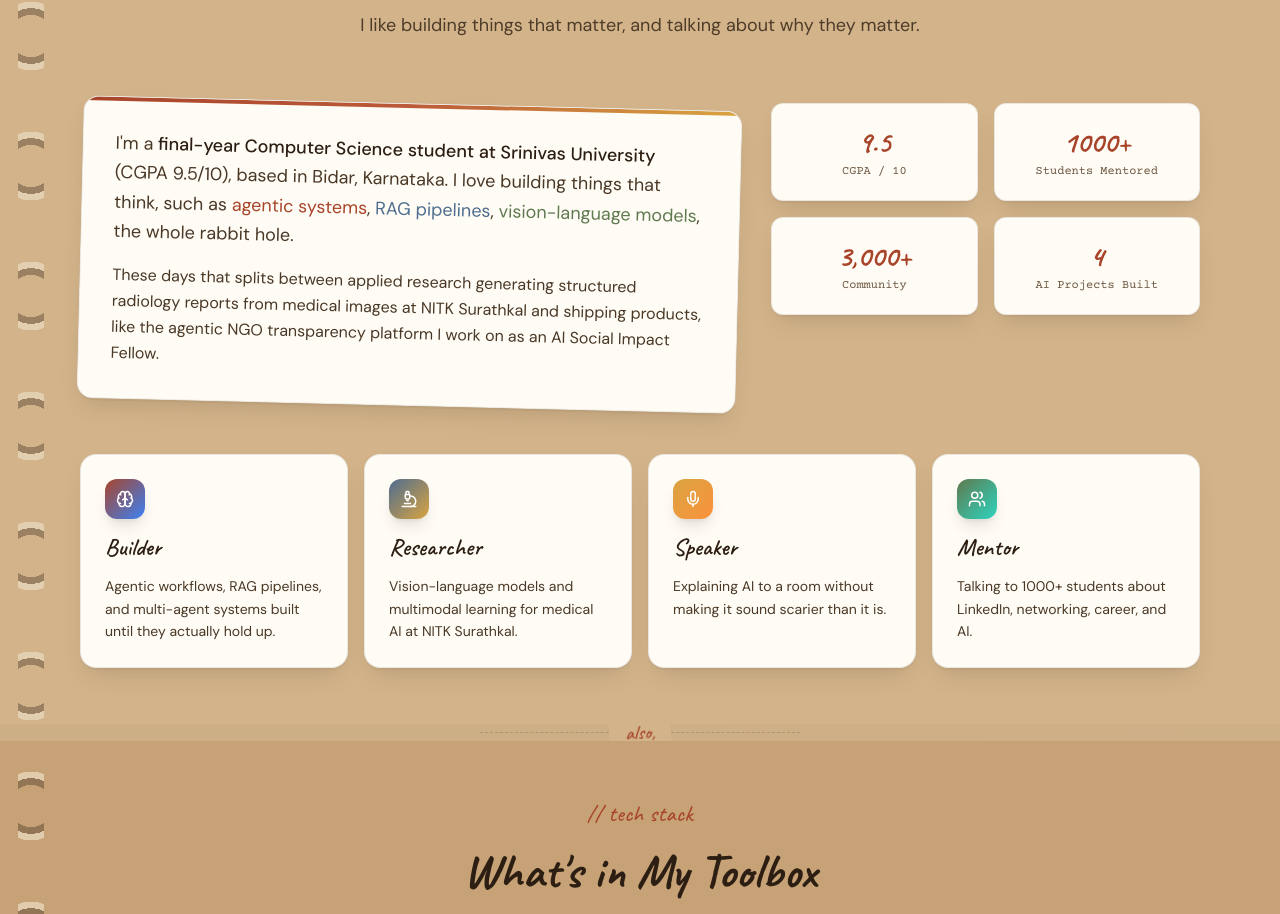
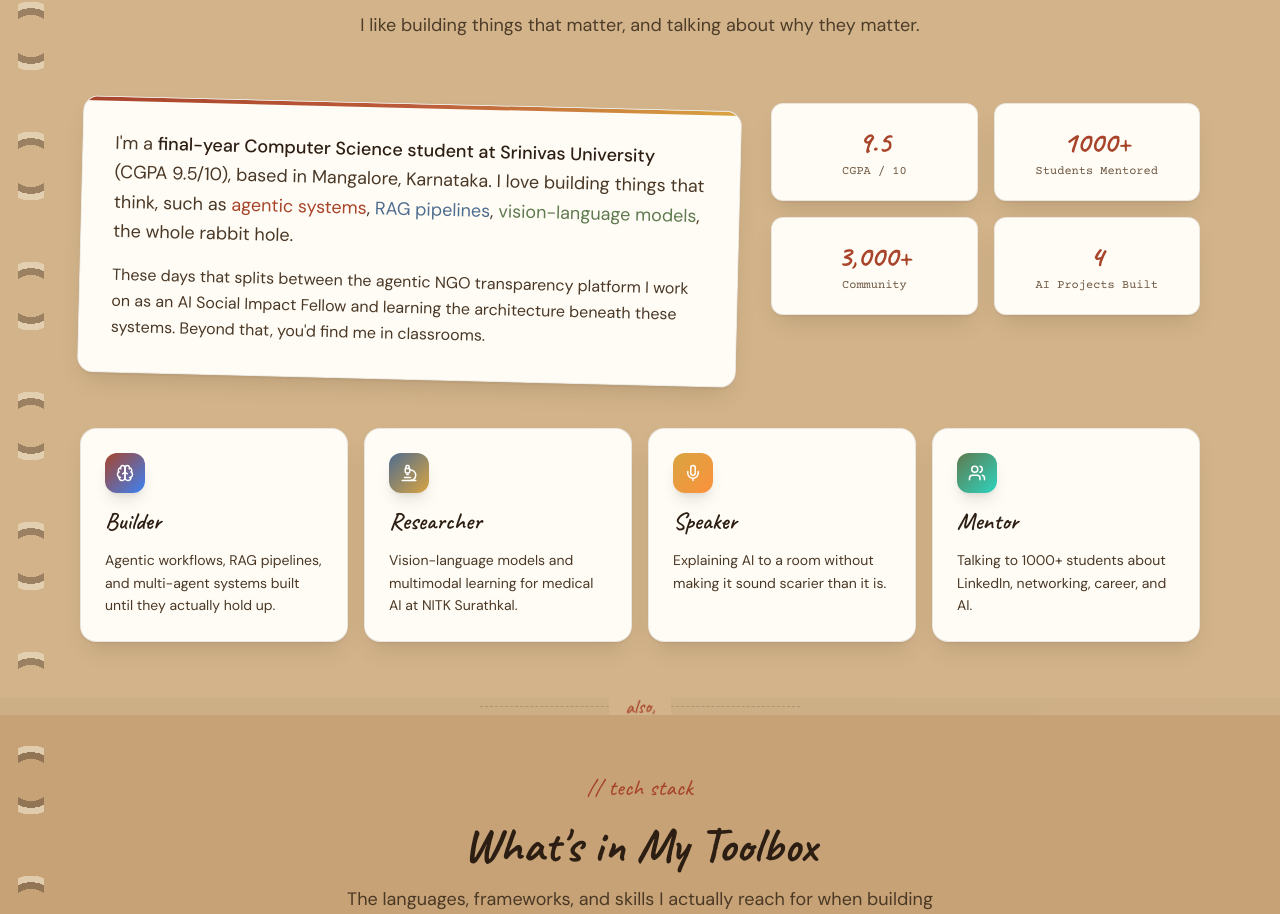
Before and after one commit to Tejashwini-Malge/Portfolio, a Next.js app: page / in a window 1280 px wide. Shown: the part 1079-1993 px from the top of the page. Built offline with nearby package versions, Linux system fonts and the light colour scheme.

Commit message:
Update about blurb and remove placeholder GitHub link on SignLanguage project

```diff
--- a/src/components/sections/AboutSection.tsx
+++ b/src/components/sections/AboutSection.tsx
@@ -72,7 +72,7 @@ export default function AboutSection() {
               <span className="text-text-primary font-medium">
                 final-year Computer Science student at Srinivas University
               </span>{" "}
-              (CGPA 9.5/10), based in Bidar, Karnataka. I love building
+              (CGPA 9.5/10), based in Mangalore, Karnataka. I love building
               things that think, such as{" "}
               <span className="text-accent-cyan">agentic systems</span>,{" "}
               <span className="text-accent-violet">RAG pipelines</span>,{" "}
@@ -81,10 +81,9 @@ export default function AboutSection() {
             </p>
 
             <p className="font-body text-text-secondary leading-relaxed">
-              These days that splits between applied research generating
-              structured radiology reports from medical images at NITK Surathkal
-              and shipping products, like the agentic NGO transparency platform I
-              work on as an AI Social Impact Fellow.
+              These days that splits between the agentic NGO transparency platform I work
+              on as an AI Social Impact Fellow and learning the architecture beneath these
+              systems. Beyond that, you&apos;d find me in classrooms.
             </p>
           </div>
         </motion.div>
```
